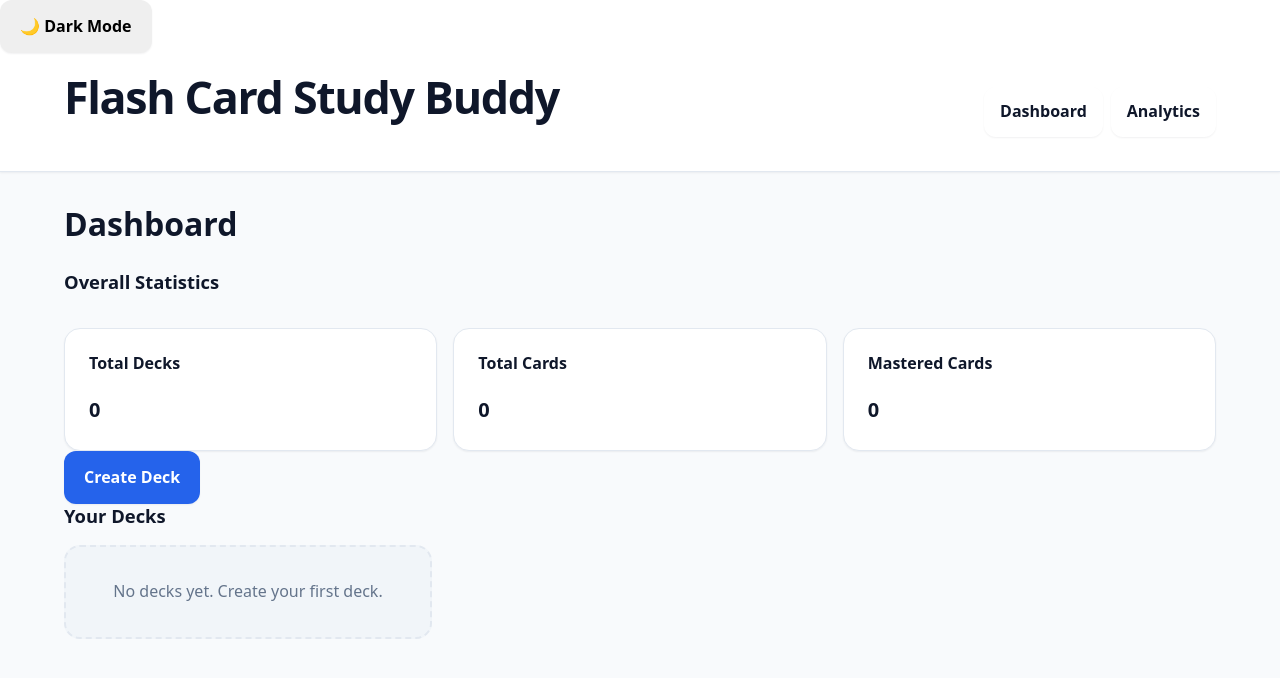
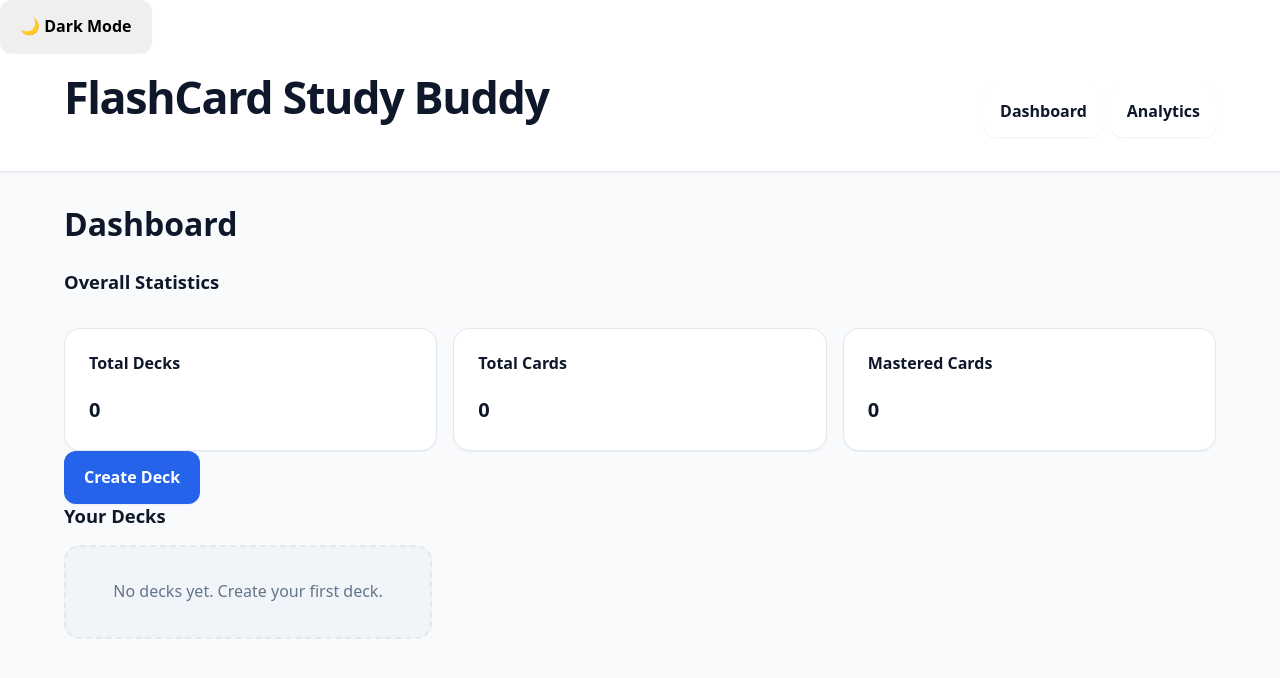
Before and after one commit to sameersahu8677-ops/prompthon, a plain HTML site: page outputs/A2/index.html in a window 1280 px wide. Drawn offline with Linux system fonts and the light colour scheme.

Commit message:
updated readme

```diff
--- a/outputs/A2/index.html
+++ b/outputs/A2/index.html
@@ -23,7 +23,7 @@
             🌙 Dark Mode
         </button>
         <div class="header-container">
-            <h1 id="app-title">Flash Card Study Buddy</h1>
+            <h1 id="app-title">FlashCard Study Buddy</h1>
 
             <nav id="main-navigation" aria-label="Primary Navigation">
                 <button id="nav-dashboard-btn" type="button">
```
Also changed, not shown: 1 other file.
